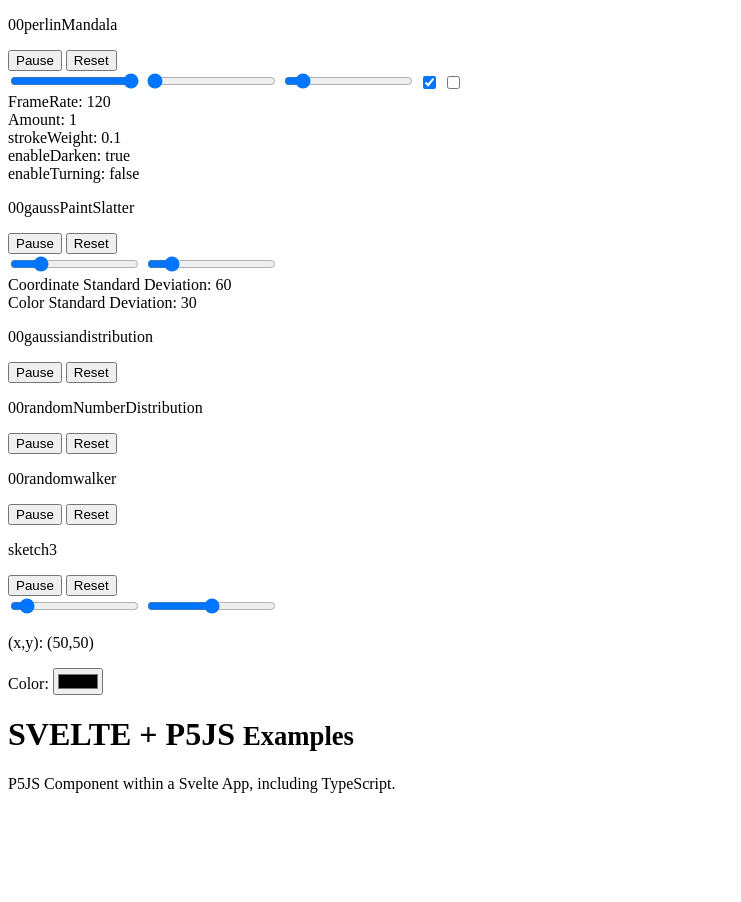
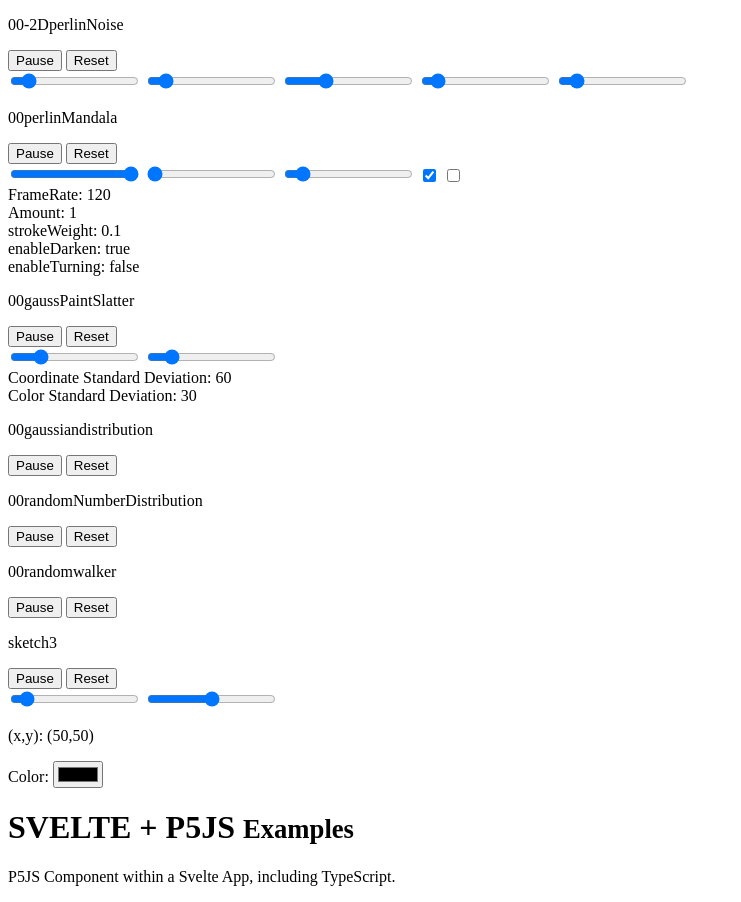
Before and after one commit to nonvenomous/nature-of-code-p5, a SvelteKit app: page / in a window 1280 px wide. Shown: the whole page, without its empty margins (0-741 px from the left). Before the commit the page ends 809 px from the top, so only its background shows below. Built offline with nearby package versions, Linux system fonts and the light colour scheme.

Commit message:
Animate 2d perlin noise (exercise 0.8 0.9)

```diff
--- /dev/null
+++ b/src/lib/sketches/00-2DperlinNoise.ts
@@ -0,0 +1,48 @@
+import type p5 from 'p5';
+
+export type Perlin2DNoiseData = {
+  xoffIncrementSize: number;
+  yoffIncrementSize: number;
+  lod: number;
+  falloff: number;
+  zoffIncrementSize: number;
+};
+
+export default function sketch(p: p5, _: p5, data: Perlin2DNoiseData) {
+  const canvasWidth = 640;
+  const canvasHeight = 240;
+  const frameRate = 5;
+  let increment = 0; // exercise 0.9, animating
+
+  p.setup = () => {
+    const canvas = p.createCanvas(canvasWidth, canvasHeight);
+    canvas.mousePressed(() => {
+      p.redraw();
+    });
+    p.frameRate(frameRate);
+    p.noStroke();
+  };
+
+  p.draw = () => {
+    p.noiseDetail(data.lod, data.falloff);
+    increment += data.zoffIncrementSize;
+
+    p.loadPixels();
+
+    let xoff = 0.0;
+    for (let x = 0; x < canvasWidth; x++) {
+      let yoff = 0.0;
+      for (let y = 0; y < canvasHeight; y++) {
+        const noise = p.noise(xoff, yoff, increment);
+        const mapped = p.map(noise, 0, 1, 0, 255);
+
+        p.set(x, y, mapped);
+
+        yoff += data.yoffIncrementSize;
+      }
+      xoff += data.xoffIncrementSize;
+    }
+
+    p.updatePixels();
+  };
+}
--- a/src/lib/sketches/00randomwalker.ts
+++ b/src/lib/sketches/00randomwalker.ts
@@ -55,9 +55,9 @@
       this.timeY += 0.005;
 
       const xMapped = p.map(xNoise, 0, 1, 0, canvasWidth);
-      console.log('🚀 ~ Walker ~ perlinNoise ~ xMapped:', xMapped);
+      // console.log('🚀 ~ Walker ~ perlinNoise ~ xMapped:', xMapped);
       const yMapped = p.map(yNoise, 0, 1, 0, canvasHeight);
-      console.log('🚀 ~ Walker ~ perlinNoise ~ yMapped:', yMapped);
+      // console.log('🚀 ~ Walker ~ perlinNoise ~ yMapped:', yMapped);
       this.x = xMapped;
       this.y = yMapped;
     }
--- a/src/routes/+page.svelte
+++ b/src/routes/+page.svelte
@@ -1,4 +1,5 @@
 <script lang="ts">
+  import type { Perlin2DNoiseData } from '$lib/sketches/00-2DperlinNoise';
   import type { GaussSplatterData } from '$lib/sketches/00gaussPaintSlatter';
   import type { PerlinMandalaData } from '$lib/sketches/00perlinMandala';
   import type { SketchData } from '$lib/sketches/sketch3';
@@ -24,9 +25,38 @@
     enableDarken: true,
     enableTurning: false,
   });
+
+  const perlin2DData: Perlin2DNoiseData = $state({
+    xoffIncrementSize: 0.1,
+    yoffIncrementSize: 0.1,
+    lod: 6,
+    falloff: 0.25,
+    zoffIncrementSize: 0.1,
+  });
 </script>
 
 <main class="mx-auto max-w-[none] text-center">
+  <article>
+    <Sketch name="00-2DperlinNoise" data={perlin2DData} />
+    <input
+      type="range"
+      min="0.001"
+      max="1"
+      step="0.001"
+      bind:value={perlin2DData.xoffIncrementSize}
+    />
+    <input
+      type="range"
+      min="0.001"
+      max="1"
+      step="0.001"
+      bind:value={perlin2DData.yoffIncrementSize}
+    />
+    <input type="range" min="0" max="20" step="0.1" bind:value={perlin2DData.lod} />
+    <input type="range" min="0" max="3" step="0.025" bind:value={perlin2DData.falloff} />
+    <input type="range" min="0" max="1" step="0.02" bind:value={perlin2DData.zoffIncrementSize} />
+  </article>
+
   <article>
     <Sketch name="00perlinMandala" data={perlinMandala} />
 
```
